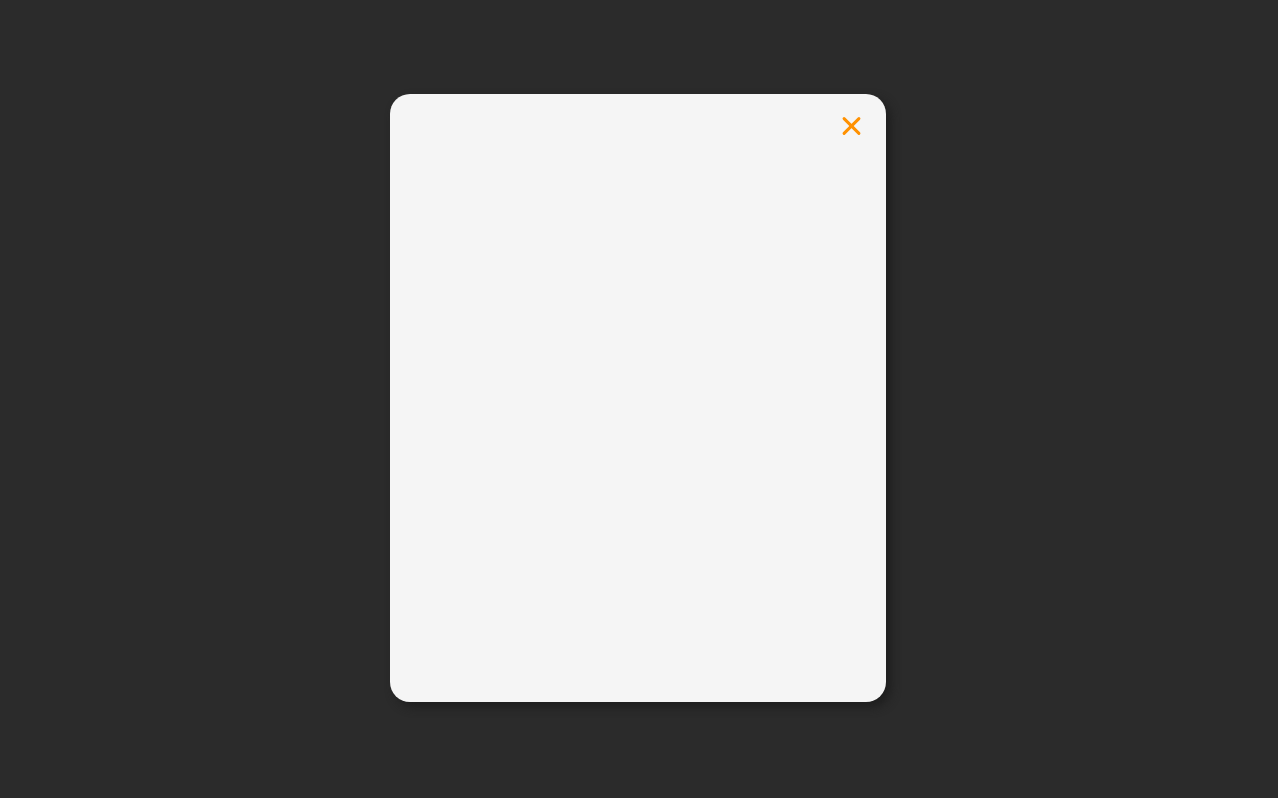
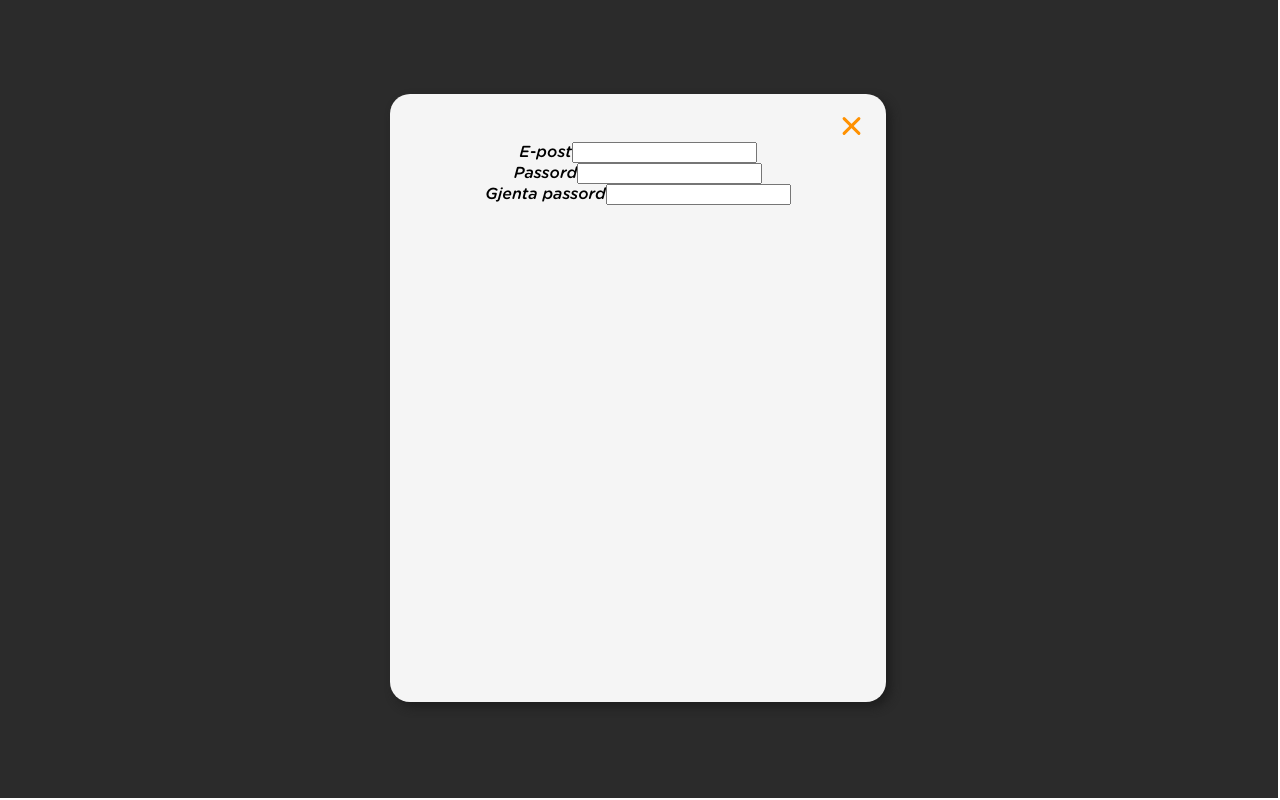
Before and after one commit to janegil-staff/dating, a Next.js app: page / in a window 1280 px wide. Both pictures are taken after a click on the button "Opprett konto". Built offline with nearby package versions, Linux system fonts and the light colour scheme.

Commit message:
Added some simple signup input fields in modal

```diff
--- a/src/componensts/home/index.js
+++ b/src/componensts/home/index.js
@@ -1,5 +1,6 @@
 import { useState } from "react";
 import Modal from "../UI/modal";
+import Signup from "../users/auth/signup";
 import classes from "./index.module.css";
 
 function StartingPageContent() {
@@ -7,6 +8,7 @@ function StartingPageContent() {
   return (
     <div className={classes["landing-page-background"]}>
       <Modal isOpen={isOpen} setIsOpen={setIsOpen}>
+        <Signup />
         <div className={classes.close}></div>
       </Modal>
       <h1 className={classes.title}>Kjærligheten</h1>
--- /dev/null
+++ b/src/componensts/users/auth/signup.js
@@ -0,0 +1,22 @@
+import classes from "./signup.module.css";
+const Signup = (props) => {
+
+  return (
+    <form>
+      <div className={classes['form-group']}>
+        <label htmlFor="email">E-post</label>
+        <input className={classes['form-control']} name="email" type="email" placeholde="eksemper@gmail.com" />
+      </div>
+      <div className={classes['form-group']}>
+        <label htmlFor="password">Passord</label>
+        <input className={classes['form-control']} name="password" type="password" placeholde="***" />
+      </div>
+      <div className={classes['form-group']}>
+        <label htmlFor="repeatPassword">Gjenta passord</label>
+        <input className={classes['form-control']} name="repeatPassword" type="password" placeholde="***" />
+      </div>
+    </form>
+  );
+};
+
+export default Signup;
```
Also changed, not shown: src/componensts/users/auth/signup.module.css (added).
